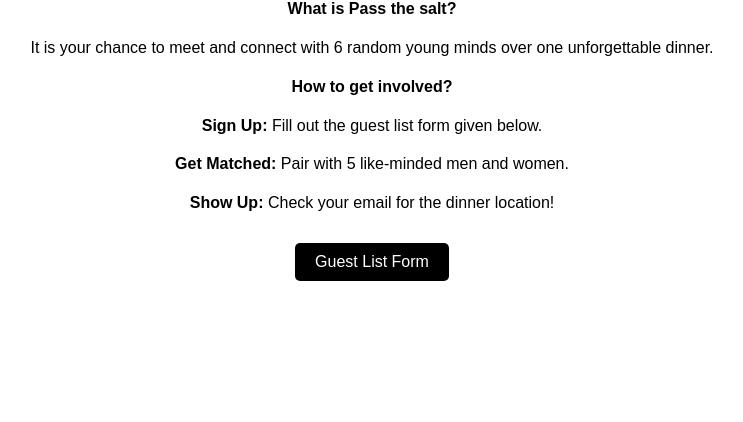
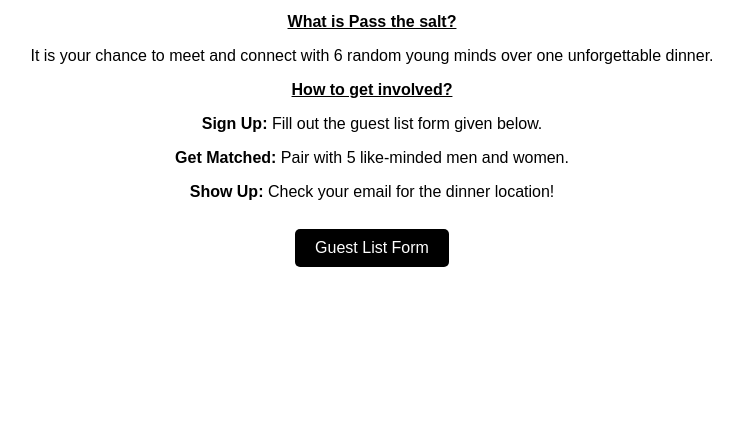
Before and after one commit to Barath-15/7Chairs, a plain HTML site: page index.html in a window 1280 px wide. Shown: the part 378-800 px from the top of the page, without its empty margins (268-1011 px from the left). Drawn offline with Linux system fonts and the light colour scheme.

Commit message:
Update index.html

```diff
--- a/index.html
+++ b/index.html
@@ -33,7 +33,7 @@
       p {
         font-size: 1em;
         margin: 5px 0;
-line-height: 1.8;
+line-height: 1.5;
       }
 
       /* Image styling for a square image */
@@ -74,9 +74,9 @@ line-height: 1.8;
     <h1>Pass the salt, Chennai!</h1>
 
     <!-- Other lines -->
-     <p><strong>What is Pass the salt?</strong></p>
+     <p><strong><u>What is Pass the salt?</u></strong></p>
     <p>It is your chance to meet and connect with 6 random young minds over one unforgettable dinner.</p>
-    <p><strong>How to get involved?</strong></p>
+    <p><strong><u>How to get involved?</u></strong></p>
     <p><strong>Sign Up: </strong>Fill out the guest list form given below.</p>
     <p><strong>Get Matched: </strong>Pair with 5 like-minded men and women.</p>
     <p><strong>Show Up: </strong>Check your email for the dinner location!</p>
```
